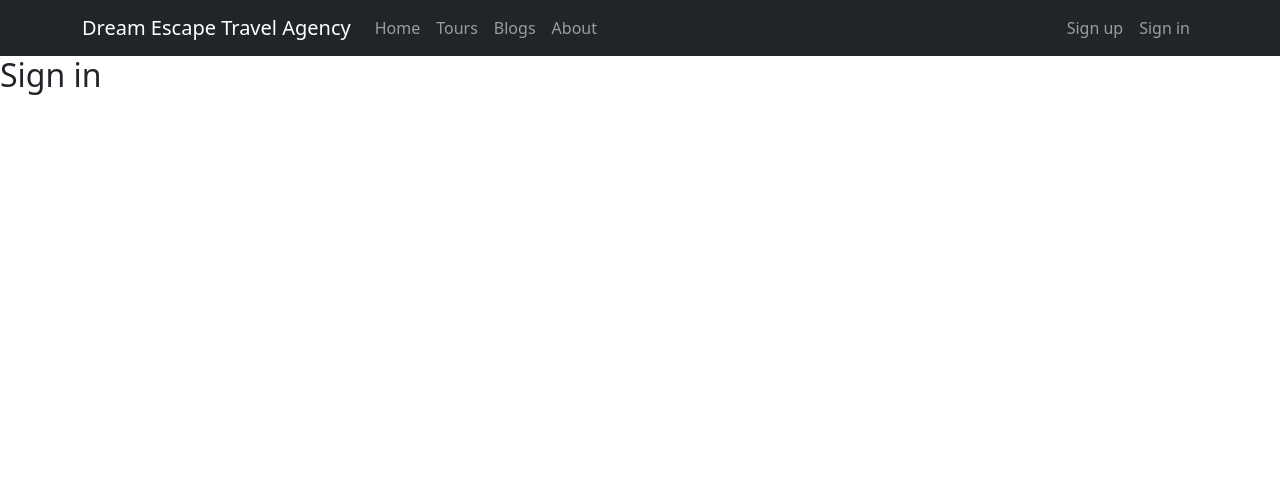
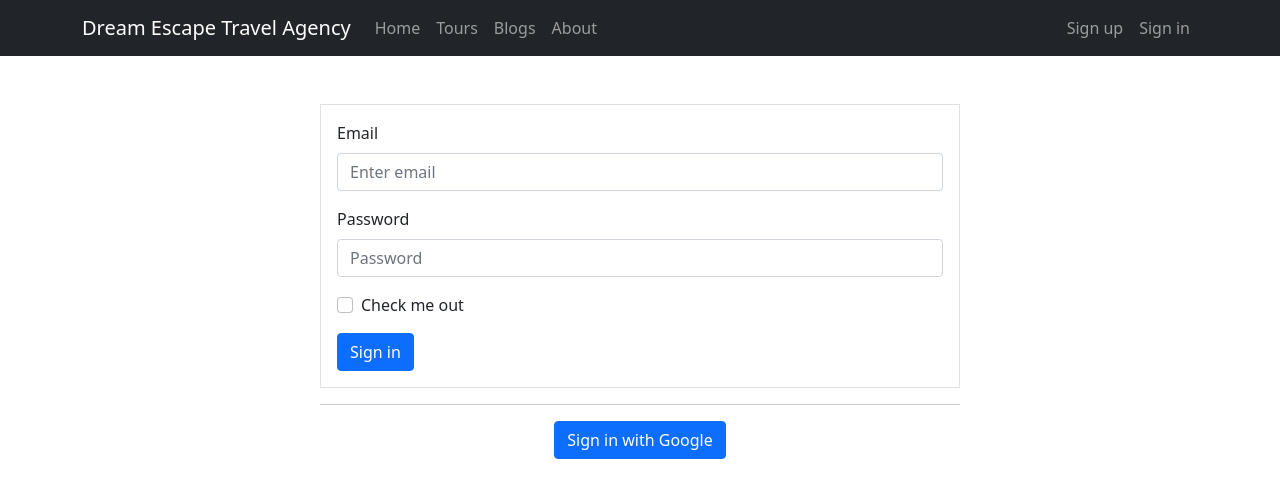
Before and after one commit to fazriislam/generous-travel-guide-a10, a React (Create React App) app: page /signin in a window 1280 px wide. Shown: the top 498 px of the page. Built offline with nearby package versions, Linux system fonts and the light colour scheme.

Commit message:
Complete Sign in

```diff
--- a/src/SingupSignin/Signin/Signin.js
+++ b/src/SingupSignin/Signin/Signin.js
@@ -1,9 +1,68 @@
-import React from 'react';
+import React, { useState } from 'react';
+import { Button, Form } from 'react-bootstrap';
+import { useSignInWithEmailAndPassword, useSignInWithGoogle } from 'react-firebase-hooks/auth';
+import { useNavigate } from 'react-router-dom';
+import auth from '../../firebase.init';
 
 const Signin = () => {
+    const [email, setEmail] = useState('');
+    const [password, setPassword] = useState('');
+    const [
+        signInWithEmailAndPassword,
+        user,
+        loading,
+        error,
+    ] = useSignInWithEmailAndPassword(auth);
+    const navigate = useNavigate();
+    const [signInWithGoogle] = useSignInWithGoogle(auth);
+
+
+    // ----------------------Event Function
+
+    const handleEmailBlur = e => {
+        setEmail(e.target.value);
+    }
+
+    const handlePasswordBlur = e => {
+        setPassword(e.target.value);
+    }
+
+    // const handleGoogleSignIn=e=>{
+    //     signInWithGoogle();
+    // }
+
+    const handleSubmit = e => {
+        e.preventDefault();
+
+        signInWithEmailAndPassword(email, password);
+        navigate('/home');
+    }
+
     return (
-        <div>
-            <h2>Sign in</h2>
+        <div className='w-50 mt-5 mx-auto'>
+            <Form onSubmit={handleSubmit} className='border p-3'>
+
+                <Form.Group className="mb-3" controlId="formBasicEmail">
+                    <Form.Label>Email</Form.Label>
+                    <Form.Control onBlur={handleEmailBlur} type="email" placeholder="Enter email" />
+                </Form.Group>
+
+                <Form.Group className="mb-3" controlId="formBasicPassword">
+                    <Form.Label>Password</Form.Label>
+                    <Form.Control onBlur={handlePasswordBlur} type="password" placeholder="Password" />
+                </Form.Group>
+
+                <Form.Group className="mb-3" controlId="formBasicCheckbox">
+                    <Form.Check type="checkbox" label="Check me out" />
+                </Form.Group>
+                <Button onClick={handleSubmit} variant="primary" type="submit">
+                    Sign in
+                </Button>
+            </Form>
+            <hr />
+            <div className='mt-2 text-center'>
+                <Button onClick={() => signInWithGoogle()}>Sign in with Google</Button>
+            </div>
         </div>
     );
 };
--- a/src/SingupSignin/Signup/Signup.js
+++ b/src/SingupSignin/Signup/Signup.js
@@ -6,12 +6,13 @@ import { useUpdateProfile } from 'react-firebase-hooks/auth';
 import { useSendEmailVerification } from 'react-firebase-hooks/auth';
 import { GoogleAuthProvider, signInWithPopup } from "firebase/auth";
 import auth from '../../firebase.init';
+import { useNavigate } from 'react-router-dom';
 
 const Signup = () => {
-    const [name, setName] = useState([]);
-    const [email, setEmail] = useState([]);
-    const [password, setPassword] = useState([]);
-    const [confirmPassword, setConfirmPassword] = useState([]);
+    const [name, setName] = useState('');
+    const [email, setEmail] = useState('');
+    const [password, setPassword] = useState('');
+    const [confirmPassword, setConfirmPassword] = useState('');
     // const [error, setError] = useState([]);
 
     const [
@@ -22,6 +23,7 @@ const Signup = () => {
     ] = useCreateUserWithEmailAndPassword(auth, { sendEmailVerification: true });
     const [updateProfile, updating, profileError] = useUpdateProfile(auth);
     const [sendEmailVerification, sending, verificationError] = useSendEmailVerification(auth);
+    const navigate = useNavigate();
     const googleProvider = new GoogleAuthProvider();
 
 
@@ -53,6 +55,7 @@ const Signup = () => {
                 const errorMessage = error.message;
                 const emailError = error.email;
             })
+            navigate('/home')
     }
 
     const handleSubmit = e => {
@@ -60,6 +63,7 @@ const Signup = () => {
 
         createUserWithEmailAndPassword(email, password);
         updateProfile({ name: name });
+        navigate('/home')
     }
 
 
@@ -76,7 +80,7 @@ const Signup = () => {
                 </Form.Group>
 
                 <Form.Group className="mb-3" controlId="formBasicEmail">
-                    <Form.Label>Email address</Form.Label>
+                    <Form.Label>Email</Form.Label>
                     <Form.Control onBlur={handleEmailBlur} type="email" placeholder="Enter email" />
                 </Form.Group>
 
```
